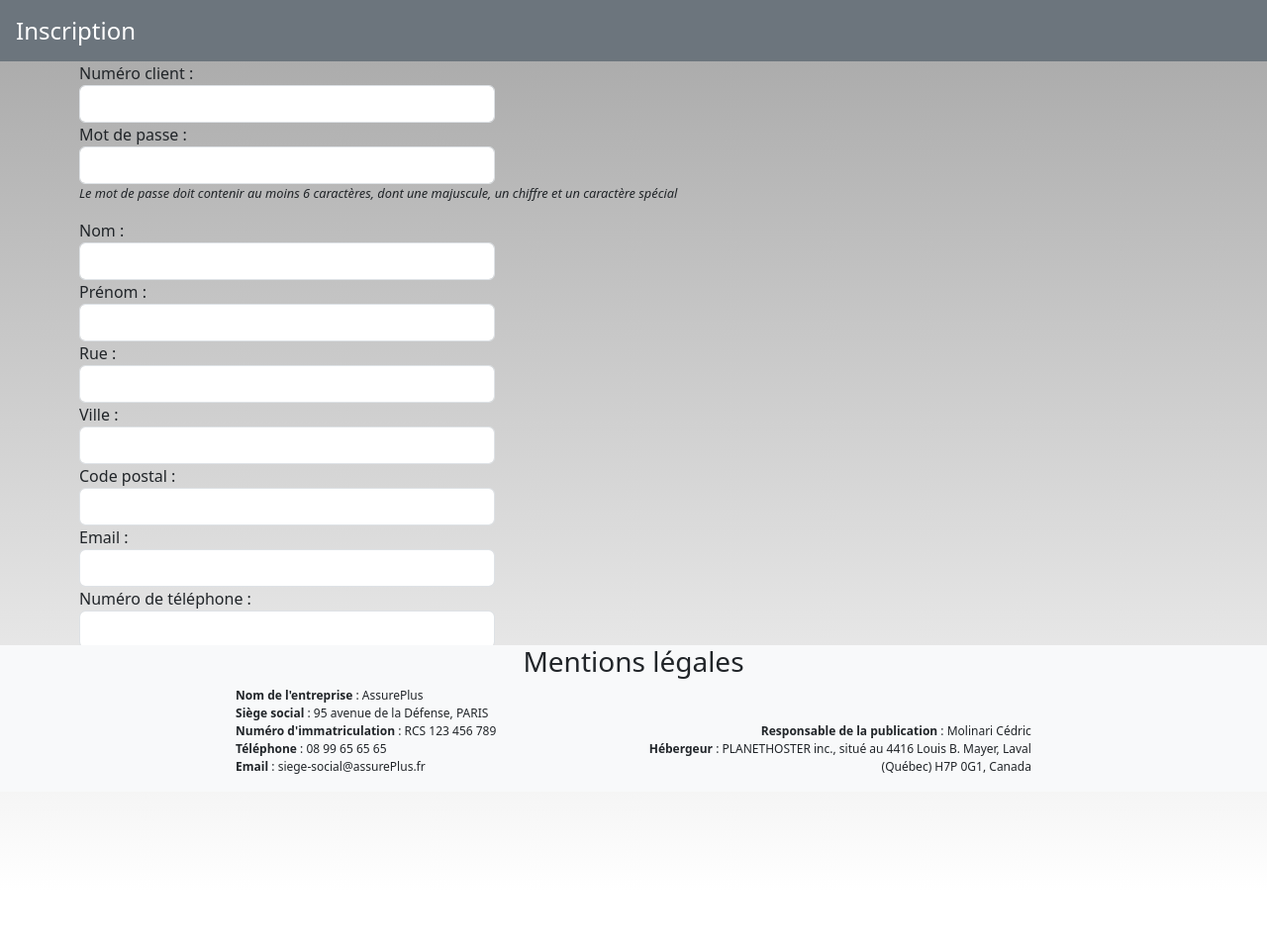
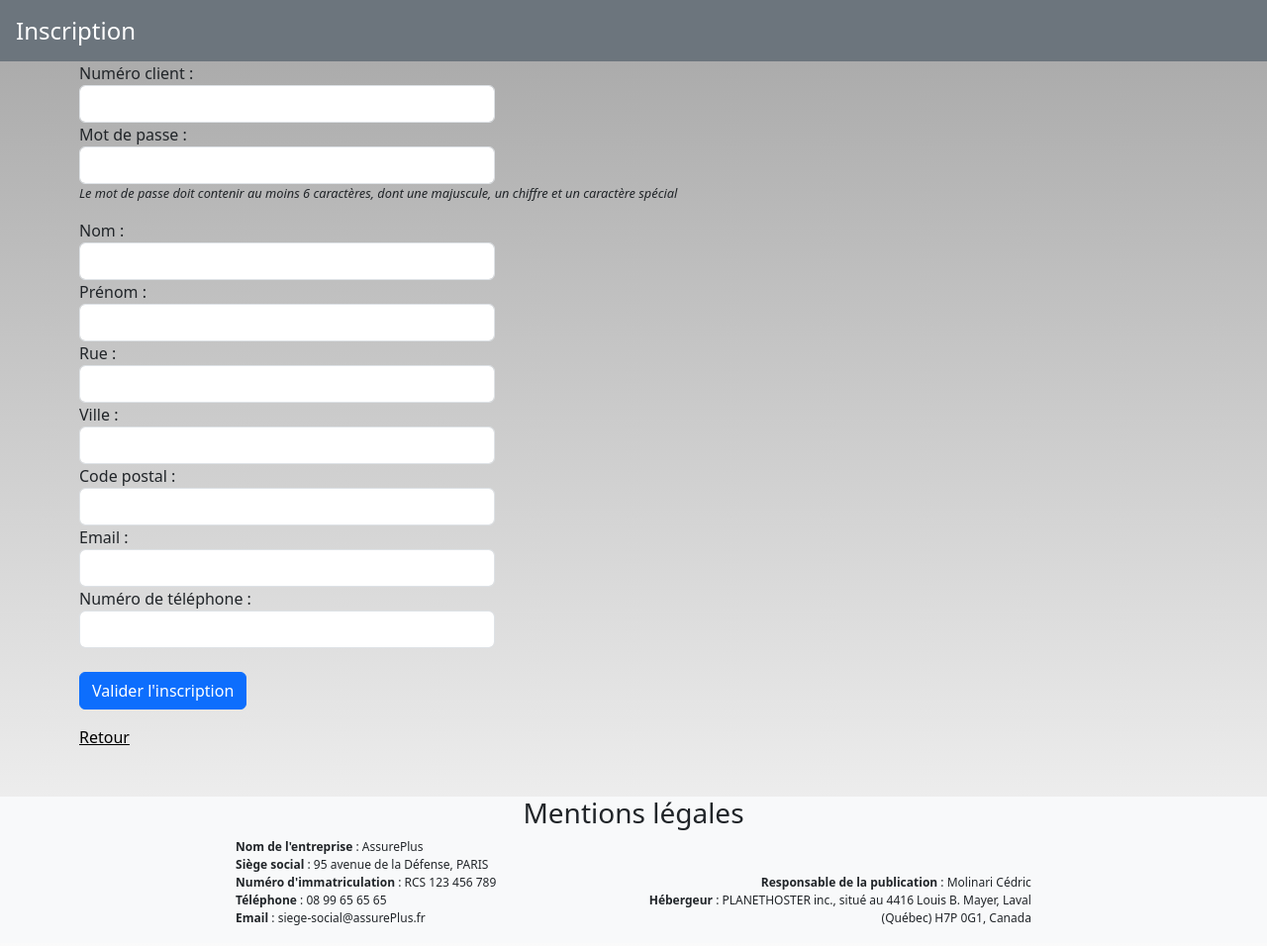
Before and after one commit to cedricmolinari/Studi_Eval_2_AssurePlus, a website: page Inscription/inscription.html in a window 1280 px wide. Shown: the whole page at 99% size. Before the commit the page ends 900 px from the top, so only its background shows below. Drawn offline with nearby package versions, Linux system fonts and the light colour scheme.

Commit message:
correction footer inscription

```diff
--- a/Inscription/inscription.html
+++ b/Inscription/inscription.html
@@ -11,7 +11,7 @@
     <title>Document</title>
     <style>
       body {
-        margin-bottom: 100px;
+        margin-bottom: 60px;
         display: flex;
         min-height: 100vh;
         flex-direction: column;
@@ -29,7 +29,7 @@
         margin-left: 0;
       }
       footer {
-        position: fixed;
+        position: relative;
         bottom: 0;
         width: 100%;
         font-size: 12px;
@@ -37,6 +37,15 @@
         justify-content: center;
         align-items: flex-end;
         margin: 0;
+        transition: opacity 0.3s ease;
+      }
+      footer::after {
+        position: absolute;
+        top: 0;
+        left: 0;
+        right: 0;
+        bottom: 0;
+        transition: opacity 0.3s ease;
       }
       input {
         max-width: 35%;
```
Also changed, not shown: Declaration/declaration.html (+0 -10 lines).
